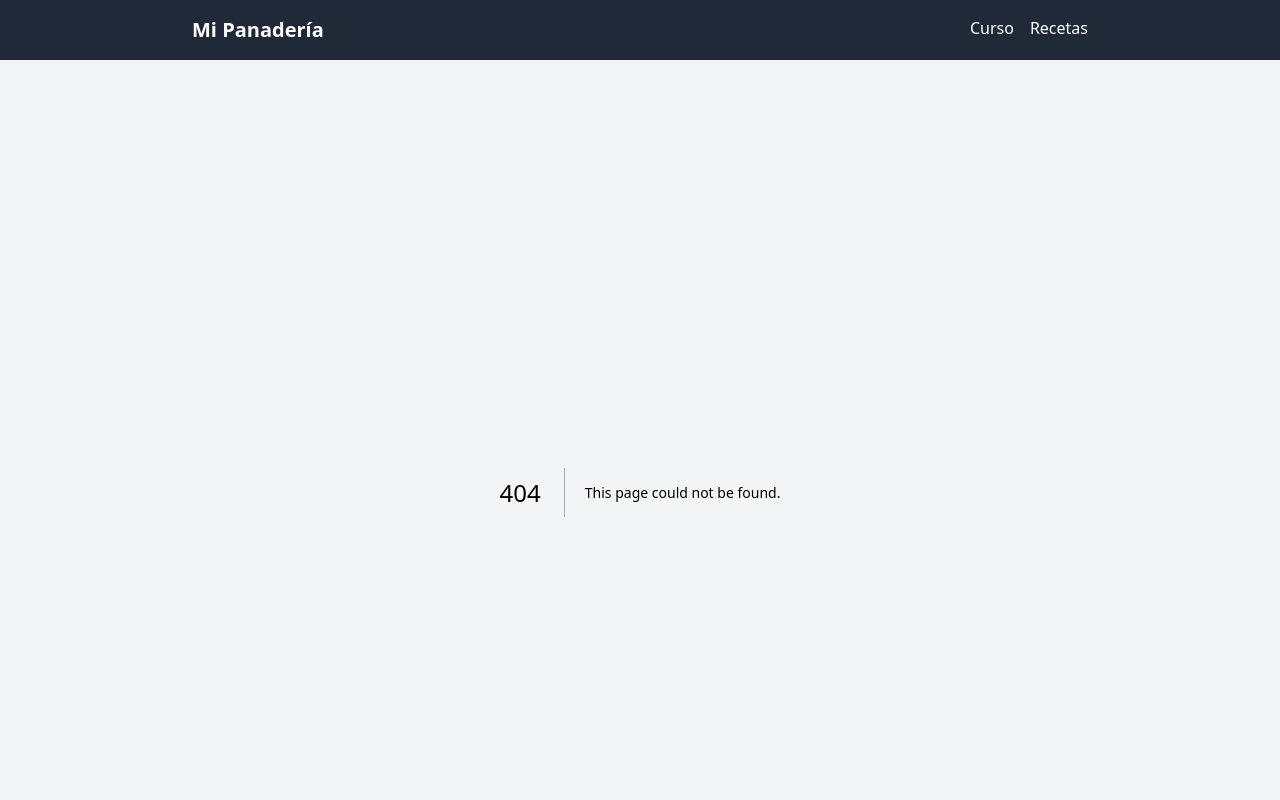
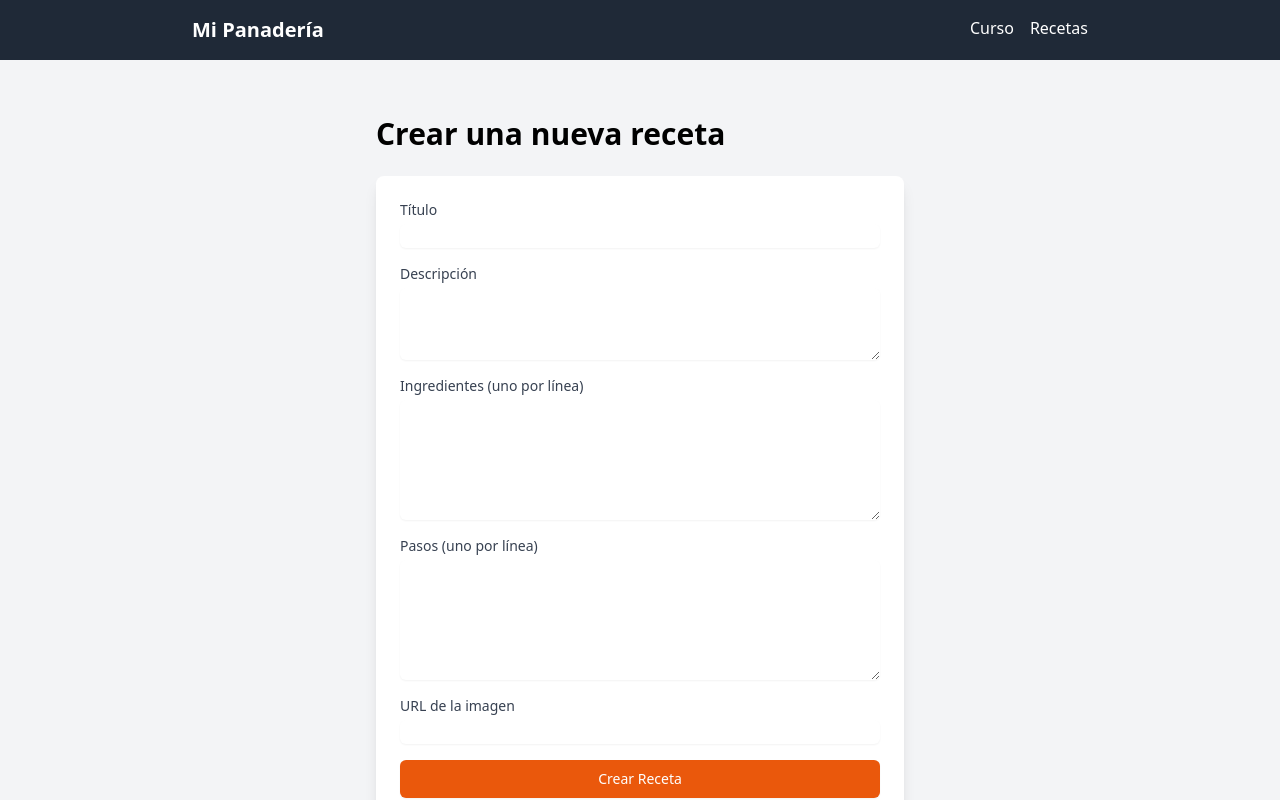
Before and after one commit to Drworm82/CursoPanadero, a Next.js app: page /crear-receta in a window 1280 px wide. Before the commit this address had no page. Shown: the top 800 px of the page. Built offline with nearby package versions, Linux system fonts and the light colour scheme; what @supabase/auth-helpers-react would draw is missing.

Commit message:
Create crear-receta.js

```diff
--- /dev/null
+++ b/pages/crear-receta.js
@@ -0,0 +1,125 @@
+import { useState } from 'react';
+import { useRouter } from 'next/router';
+import { supabase } from '../lib/supabase';
+
+export default function CrearRecetaPage() {
+  const [titulo, setTitulo] = useState('');
+  const [descripcion, setDescripcion] = useState('');
+  const [ingredientes, setIngredientes] = useState('');
+  const [pasos, setPasos] = useState('');
+  const [imagenUrl, setImagenUrl] = useState('');
+  const [loading, setLoading] = useState(false);
+  const [error, setError] = useState(null);
+  const router = useRouter();
+
+  const handleSubmit = async (event) => {
+    event.preventDefault();
+    setLoading(true);
+    setError(null);
+
+    try {
+      // Split the ingredients and steps strings into arrays
+      // Dividimos las cadenas de texto de ingredientes y pasos en arrays,
+      // separando por cada nueva línea para que el formato sea el correcto para la base de datos.
+      const ingredientesArray = ingredientes.split('\n').filter(line => line.trim() !== '');
+      const pasosArray = pasos.split('\n').filter(line => line.trim() !== '');
+
+      const { data, error } = await supabase
+        .from('recetas_usuario')
+        .insert([
+          {
+            titulo: titulo,
+            descripcion: descripcion,
+            ingredientes: ingredientesArray,
+            pasos: pasosArray,
+            imagen_url: imagenUrl,
+            // You might need to add an autor_id here if your table requires it
+            // Puedes necesitar agregar un autor_id aquí si tu tabla lo requiere
+            // autor_id: 'algún_id_de_usuario_aquí',
+          }
+        ]);
+
+      if (error) {
+        throw error;
+      }
+
+      console.log('Receta creada con éxito:', data);
+      router.push('/recetas');
+    } catch (error) {
+      console.error('Error creating recipe:', error);
+      setError(error.message);
+    } finally {
+      setLoading(false);
+    }
+  };
+
+  return (
+    <div className="max-w-xl mx-auto p-6">
+      <h1 className="text-3xl font-bold mb-6">Crear una nueva receta</h1>
+      <form onSubmit={handleSubmit} className="bg-white shadow-lg rounded-lg p-6 space-y-4">
+        {error && <p className="text-red-500 text-sm">{error}</p>}
+        <div>
+          <label htmlFor="titulo" className="block text-sm font-medium text-gray-700">Título</label>
+          <input
+            type="text"
+            id="titulo"
+            value={titulo}
+            onChange={(e) => setTitulo(e.target.value)}
+            className="mt-1 block w-full rounded-md border-gray-300 shadow-sm focus:border-orange-500 focus:ring-orange-500"
+            required
+          />
+        </div>
+        <div>
+          <label htmlFor="descripcion" className="block text-sm font-medium text-gray-700">Descripción</label>
+          <textarea
+            id="descripcion"
+            value={descripcion}
+            onChange={(e) => setDescripcion(e.target.value)}
+            rows="3"
+            className="mt-1 block w-full rounded-md border-gray-300 shadow-sm focus:border-orange-500 focus:ring-orange-500"
+            required
+          />
+        </div>
+        <div>
+          <label htmlFor="ingredientes" className="block text-sm font-medium text-gray-700">Ingredientes (uno por línea)</label>
+          <textarea
+            id="ingredientes"
+            value={ingredientes}
+            onChange={(e) => setIngredientes(e.target.value)}
+            rows="5"
+            className="mt-1 block w-full rounded-md border-gray-300 shadow-sm focus:border-orange-500 focus:ring-orange-500"
+            required
+          />
+        </div>
+        <div>
+          <label htmlFor="pasos" className="block text-sm font-medium text-gray-700">Pasos (uno por línea)</label>
+          <textarea
+            id="pasos"
+            value={pasos}
+            onChange={(e) => setPasos(e.target.value)}
+            rows="5"
+            className="mt-1 block w-full rounded-md border-gray-300 shadow-sm focus:border-orange-500 focus:ring-orange-500"
+            required
+          />
+        </div>
+        <div>
+          <label htmlFor="imagenUrl" className="block text-sm font-medium text-gray-700">URL de la imagen</label>
+          <input
+            type="url"
+            id="imagenUrl"
+            value={imagenUrl}
+            onChange={(e) => setImagenUrl(e.target.value)}
+            className="mt-1 block w-full rounded-md border-gray-300 shadow-sm focus:border-orange-500 focus:ring-orange-500"
+          />
+        </div>
+        <button
+          type="submit"
+          className="w-full py-2 px-4 border border-transparent rounded-md shadow-sm text-sm font-medium text-white bg-orange-600 hover:bg-orange-700 focus:outline-none focus:ring-2 focus:ring-offset-2 focus:ring-orange-500 transition-colors duration-200"
+          disabled={loading}
+        >
+          {loading ? 'Creando...' : 'Crear Receta'}
+        </button>
+      </form>
+    </div>
+  );
+}
```
